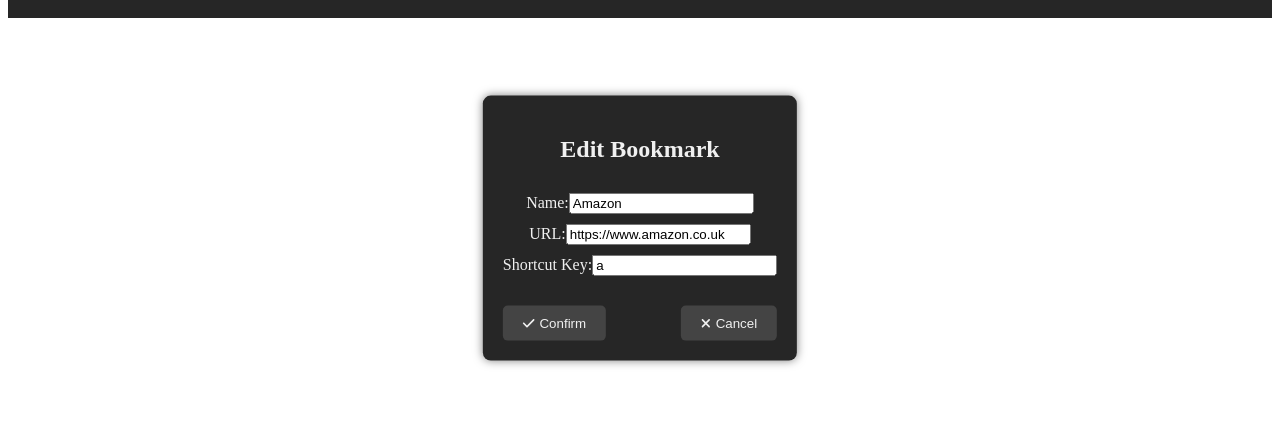
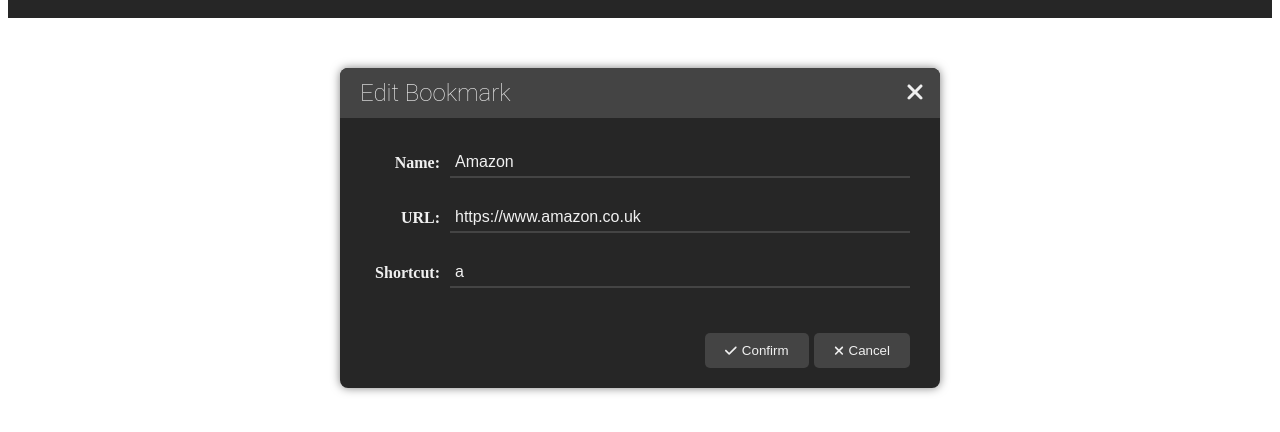
Before and after one commit to rob1709/quickBrowse, a React (Create React App) app: page / in a window 1280 px wide. Both pictures are taken after a click on the icon 385 px from the left and 48 px from the top of the page. Shown: the part 172-604 px from the top of the page. Built offline with nearby package versions, Linux system fonts and the light colour scheme; the HTML template or start-up script is replaced by a standard one.

Commit message:
More modal

```diff
--- a/src/components/AddOrEditBookmarkModal.tsx
+++ b/src/components/AddOrEditBookmarkModal.tsx
@@ -1,10 +1,10 @@
 // src/components/AddOrEditBookmarkModal.tsx
 import React, { useState } from 'react';
 import { Bookmark } from '../model/Bookmark';
-import '../styles/App.css';
+import '../styles/addOrEditModal.css';
 import '../styles/colourThemes.css';
 import { FontAwesomeIcon } from '@fortawesome/react-fontawesome';
-import { faCheck, faTimes } from '@fortawesome/free-solid-svg-icons';
+import { faCheck, faTimes, faXmark } from '@fortawesome/free-solid-svg-icons';
 
 interface AddOrEditBookmarkModalProps {
   bookmark: Bookmark;
@@ -24,37 +24,42 @@
 
   return (
     <div className="add-edit-bookmark-modal">
+      <div className="modal-header">
+        <h2>Edit Bookmark</h2>
+        <button className="close-button" onClick={modalClosed}>
+          <FontAwesomeIcon icon={faXmark} />
+        </button>
+      </div>
       <div className="modal-content">
-        <h2>Edit Bookmark</h2>
-        <label>
-          Name:
+        <div className="form-group">
+          <label>Name:</label>
           <input
             type="text"
             value={name}
             onChange={(e) => setName(e.target.value)}
           />
-        </label>
-        <label>
-          URL:
+        </div>
+        <div className="form-group">
+          <label>URL:</label>
           <input
             type="text"
             value={url}
             onChange={(e) => setUrl(e.target.value)}
           />
-        </label>
-        <label>
-          Shortcut Key:
+        </div>
+        <div className="form-group">
+          <label>Shortcut:</label>
           <input
             type="text"
             value={shortcutKey}
             onChange={(e) => setShortcutKey(e.target.value)}
           />
-        </label>
+        </div>
         <div className="modal-buttons">
           <button onClick={handleConfirm}>
             <FontAwesomeIcon icon={faCheck} /> Confirm
           </button>
-          <button onClick={modalClosed}>
+          <button className="cancel-button" onClick={modalClosed}>
             <FontAwesomeIcon icon={faTimes} /> Cancel
           </button>
         </div>
--- a/src/styles/App.css
+++ b/src/styles/App.css
@@ -103,58 +103,3 @@
   background-color: var(--header-background);
 
 }
-
-
-
-
-
-
-
-
-
-/* src/styles/App.css */
-.add-edit-bookmark-modal {
-  position: fixed;
-  top: 50%;
-  left: 50%;
-  transform: translate(-50%, -50%);
-  background-color: var(--background-color);
-  color: var(--text-color);
-  padding: 20px;
-  border-radius: 8px;
-  box-shadow: 0 0 10px rgba(0, 0, 0, 0.5);
-}
-
-.modal-content {
-  display: flex;
-  flex-direction: column;
-  gap: 10px;
-}
-
-.modal-buttons {
-  display: flex;
-  justify-content: space-between;
-  margin-top: 20px;
-}
-
-.modal-buttons button {
-  background-color: var(--primary-color);
-  color: var(--text-color);
-  border: none;
-  padding: 10px 20px;
-  border-radius: 5px;
-  cursor: pointer;
-  display: flex;
-  align-items: center;
-  gap: 5px;
-  transition: background-color 0.2s;
-}
-
-.modal-buttons button:hover {
-  background-color: var(--secondary-color);
-}
-
-.modal-buttons .fa-check,
-.modal-buttons .fa-times {
-  pointer-events: none;
-}
--- /dev/null
+++ b/src/styles/addOrEditModal.css
@@ -0,0 +1,109 @@
+.add-edit-bookmark-modal {
+  position: fixed;
+  top: 50%;
+  left: 50%;
+  transform: translate(-50%, -50%);
+  background-color: var(--background-color);
+  color: var(--text-color);
+  padding: 0px;
+  padding-top: 0px;
+  border-radius: 8px;
+  box-shadow: 0 0 10px rgba(0, 0, 0, 0.5);
+  width: 600px;
+}
+
+.modal-header {
+  display: flex;
+  justify-content: space-between;
+  align-items: center;
+  background-color: var(--primary-color);
+  padding: 10px;
+  padding-left: 20px;
+  border-radius: 8px 8px 0 0;
+}
+
+.modal-header h2 {
+  margin: 0;
+  font-size: 1.5em;
+  font-weight: 100;
+  font-family: 'Roboto', sans-serif;
+  color: var(--text-color);
+}
+
+.close-button {
+  background: none;
+  border: none;
+  color: var(--text-color);
+  font-size: 1.5em;
+  cursor: pointer;
+}
+
+.modal-content {
+  display: flex;
+  flex-direction: column;
+  gap: 15px;
+  padding: 20px 0;
+  margin-right:30px;
+  margin-top:10px;
+}
+
+.form-group {
+  display: flex;
+  align-items: center;
+  margin-bottom: 10px;
+}
+
+.form-group label {
+  width: 100px; /* Fixed width for labels */
+  font-weight: bold;
+  margin-right: 10px;
+  text-align: right; /* Align text to the right */
+}
+
+.form-group input {
+  flex: 1;
+  border: none;
+  border-bottom: 2px solid var(--primary-color);
+  background: none;
+  color: var(--text-color);
+  padding: 5px;
+  font-size: 16px;
+  outline: none;
+  transition: border-color 0.2s;
+}
+
+.form-group input:focus {
+  border-bottom: 2px solid var(--secondary-color);
+}
+
+.modal-buttons {
+  display: flex;
+  justify-content: flex-end;
+  margin-top: 20px;
+}
+
+.modal-buttons .cancel-button {
+  margin-left: 5px;
+}
+
+.modal-buttons button {
+  background-color: var(--primary-color);
+  color: var(--text-color);
+  border: none;
+  padding: 10px 20px;
+  border-radius: 5px;
+  cursor: pointer;
+  display: flex;
+  align-items: center;
+  gap: 5px;
+  transition: background-color 0.2s;
+}
+
+.modal-buttons button:hover {
+  background-color: var(--secondary-color);
+}
+
+.modal-buttons .fa-check,
+.modal-buttons .fa-times {
+  pointer-events: none;
+}
```
